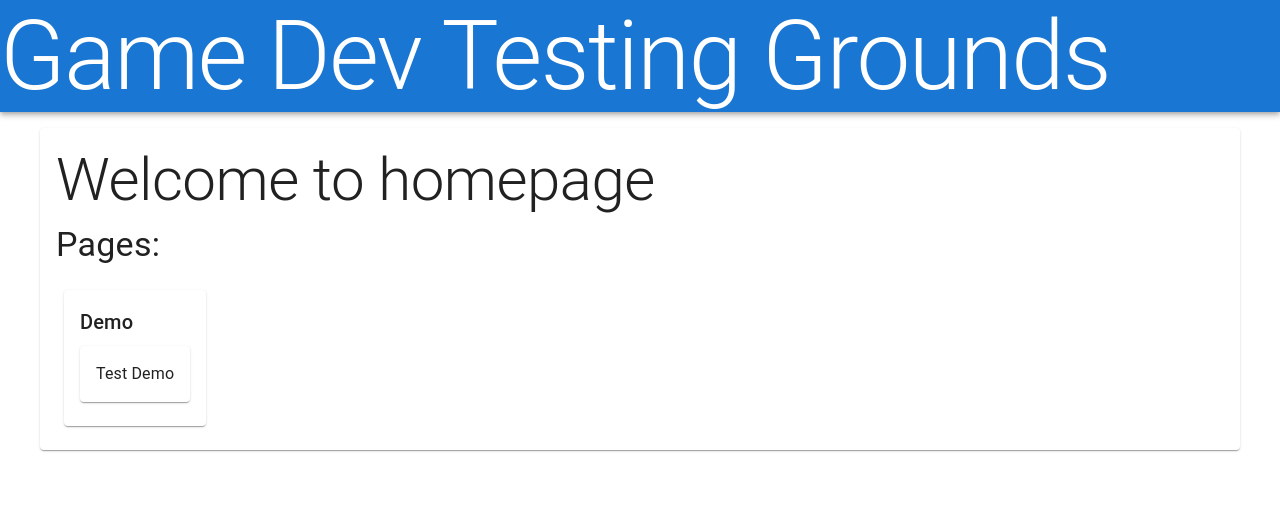
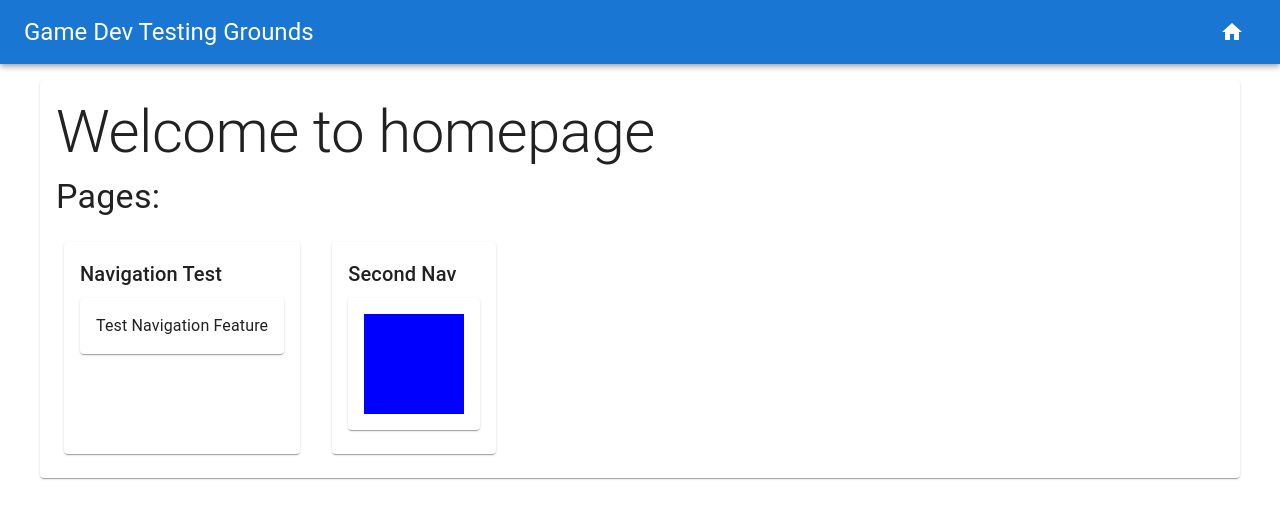
Before and after one commit to wrdecurtins/game-dev-testground, a React (Vite) app: page / in a window 1280 px wide. Shown: the top 518 px of the page. Built offline with nearby package versions, Linux system fonts and the light colour scheme.

Commit message:
add home button

```diff
--- a/package.json
+++ b/package.json
@@ -12,7 +12,8 @@
   "dependencies": {
     "@emotion/react": "^11.13.3",
     "@emotion/styled": "^11.13.0",
-    "@mui/material": "^5.15.7",
+    "@mui/icons-material": "^6.1.6",
+    "@mui/material": "^6.1.6",
     "@mui/styled-engine": "^6.1.6",
     "@mui/styled-engine-sc": "^6.0.0-alpha.14",
     "react": "^18.2.0",
@@ -31,6 +32,6 @@
     "eslint-plugin-react-hooks": "^4.6.0",
     "eslint-plugin-react-refresh": "^0.4.5",
     "typescript": "^5.2.2",
-    "vite": "^5.0.8"
+    "vite": "^5.4.11"
   }
 }
--- a/src/components/nav-bar.tsx
+++ b/src/components/nav-bar.tsx
@@ -1,13 +1,35 @@
 import {
- AppBar, Typography
+ AppBar, IconButton, Toolbar, Typography, Box
 } from "@mui/material";
+import HomeIcon from '@mui/icons-material/Home';
+import { useNavigate } from 'react-router-dom';
+import { homeRoot } from "../routes/routes";
 
 export function NavBar() {
+  const navigate = useNavigate();
+
   return (
-    <AppBar position="sticky">
-      <Typography variant="h1">
-        Game Dev Testing Grounds
-      </Typography>
-    </AppBar>
+    <Box sx={{ flexGrow: 1 }}>
+      <AppBar position="sticky">
+        <Toolbar sx={{
+          justifyContent: 'space-between'
+        }}>
+          <Typography variant="h5">
+            Game Dev Testing Grounds
+          </Typography>
+          <IconButton
+            size="large"
+            onClick={() => {
+              navigate(homeRoot);
+            }}
+            sx={{
+              color: 'white'
+            }}
+          >
+            <HomeIcon/>
+          </IconButton>
+        </Toolbar>
+      </AppBar>
+    </Box>
   );
 }
--- a/src/routes/routes.tsx
+++ b/src/routes/routes.tsx
@@ -6,19 +6,29 @@ type DefinedRouteObject<T extends string> = RouteObject & {
   path: T
 }
 
+export const homeRoot = '/';
+
 export const demoRoutes: {
   [key: string]: DefinedRouteObject<typeof key>
 } = {
-  'Demo': {
-    path: 'demo',
-    element: <div>Test Demo</div>
+  'Navigation Test': {
+    path: 'navtest',
+    element: <div>Test Navigation Feature</div>
+  },
+  'Second Nav': {
+    path: 'nav2',
+    element: <div style={{
+      height: '100px',
+      width: '100px',
+      backgroundColor: 'blue'
+    }}/>
   }
 };
 
 export const routes: RouteObject[] = [
   {
     element: <App/>,
-    path: '/',
+    path: homeRoot,
     children: [
       {
         index: true,
```
Also changed, not shown: 1 other file (tests, documents, lock files or other folders).
